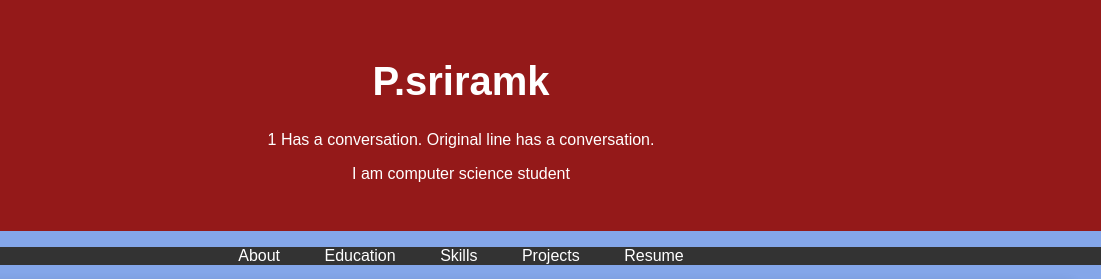
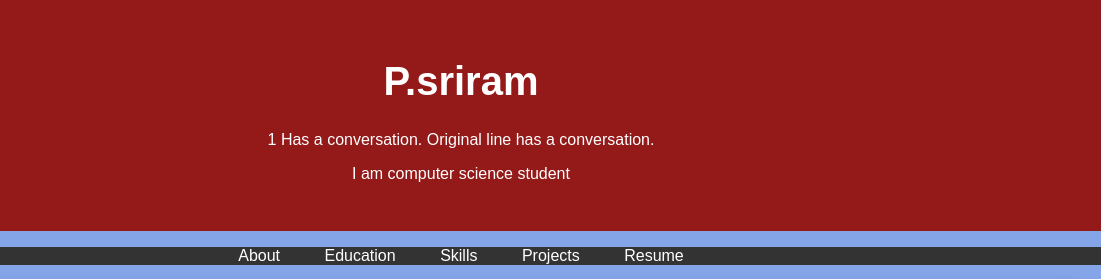
Before and after one commit to sriram-bsc/sriram, a plain HTML site: page index.html in a window 1280 px wide. Shown: the top 279 px of the page, 179-1280 px from the left. Drawn offline with Linux system fonts and the light colour scheme.

Commit message:
index.html

```diff
--- a/index.html
+++ b/index.html
@@ -96,7 +96,7 @@
          <div class="header-content">
              <!-- Add your profile picture here -->
              <img src="sriram.jpg" alt="Your Profile Picture" class="profile-picture">
-             <h1>P.sriramk</h1> 1 Has a conversation. Original line has a conversation.
+             <h1>P.sriram</h1> 1 Has a conversation. Original line has a conversation.
              <p>I am computer science student </p>
          </div>
      </header>
```
